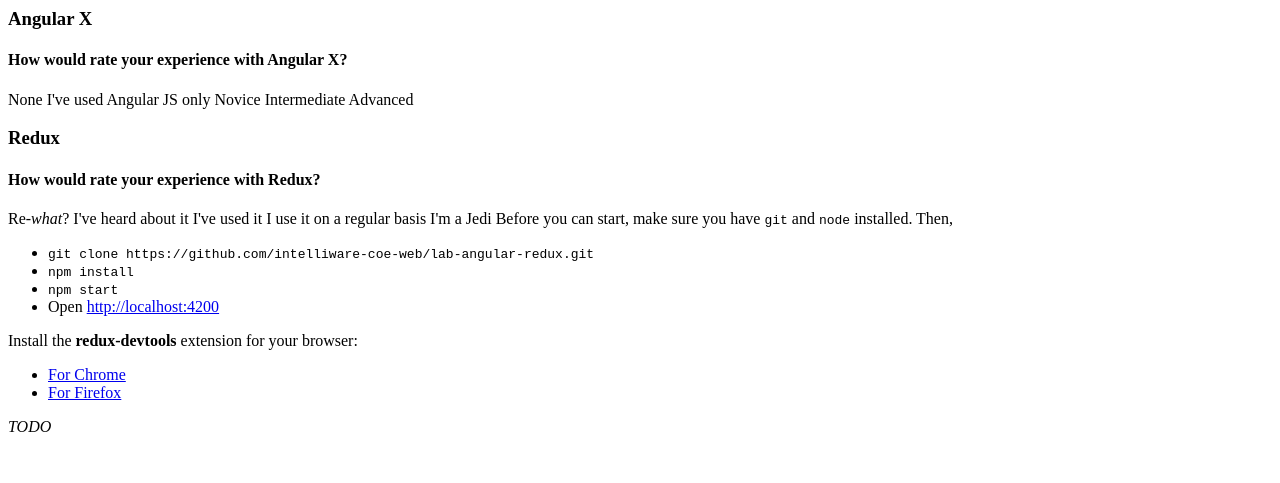
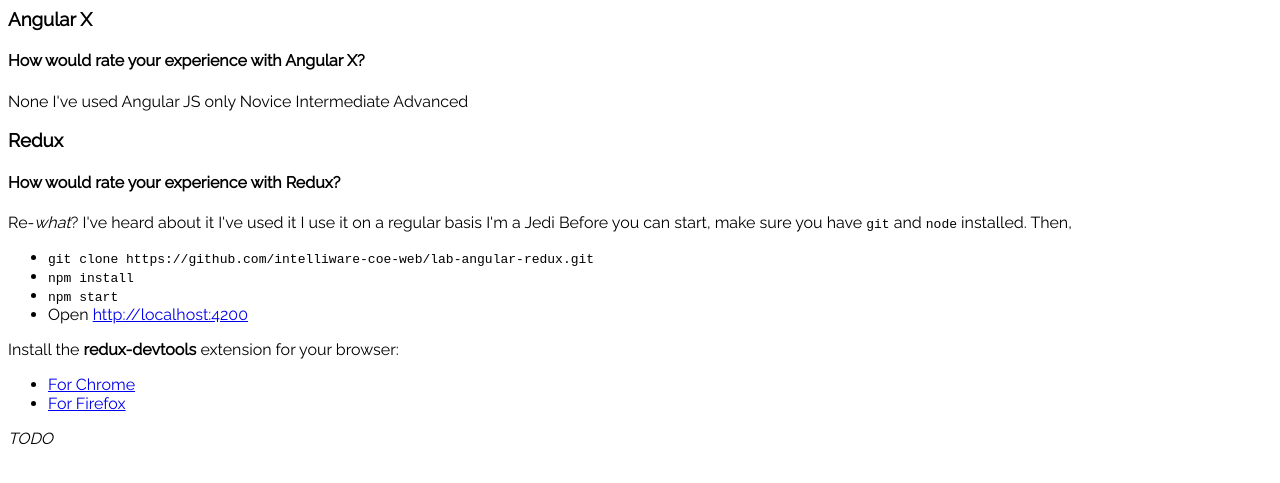
Before and after one commit to intelliware-coe-web/lab-angular-redux, a Jekyll site: the page built from docs/index.md, in a window 1280 px wide. Shown: the top 483 px of the page. Built offline with Jekyll 4.4.1, drawn with Linux system fonts in a browser that asks for light colours.

Commit message:
Finished up IWD styles

```diff
--- a/docs/_layouts/page.html
+++ b/docs/_layouts/page.html
@@ -4,10 +4,14 @@
         <link rel="import" href="{{ site.baseurl}}/assets/bower_components/codelab-components/google-codelab-step.html">
         <link rel="import" href="{{ site.baseurl}}/assets/bower_components/codelab-components/google-codelab-survey.html">
 
+        <link href="https://fonts.googleapis.com/css?family=Raleway" rel="stylesheet">
+
         <style is="custom-style">
             :root {
+                --iwd-light-blue: rgba(77, 144, 205, 1);
+                --iwd-blue: #3870A0;
                 --iwd-dark-blue: rgba(0, 71, 133, 1);
-                --iwd-light-blue: rgba(77, 144, 205, 1);
+
                 --iwd-grey: rgba(230, 230, 230, 1);
                 --iwd-green: rgba(154, 199, 60, 1);
                 --iwd-yellow: rgba(233, 189, 60, 1);
@@ -15,29 +19,56 @@
                 --google-codelab-survey-background: #fff7d7;
                 --google-codelab-survey-border: 5px solid var(--iwd-yellow);
 
-                --google-codelab-header-background: var(--iwd-light-blue);
-                --google-codelab-background: white;
+                --google-codelab-header-background: var(--iwd-blue);
+            }
+            body { font-family: 'Raleway', sans-serif; }
+
+            /**
+             * Instructions
+             */
+            /deep/ #contentContainer { background: #FAFAFA; } /* Container BG */
+            /deep/ .instructions #title { color: var(--iwd-dark-blue); } /*  Step title */
+
+
+            /deep/ paper-fab.navbutton { background: var(--iwd-light-blue); } /* Prev and next buttons */
+            /deep/ paper-fab.navbutton.donebutton { background: var(--iwd-green) !important; } /* Done button */
+
+
+            /**
+             * Steps
+             */
+            /deep/ .drawer-content-wrapper {
+                background: white !important;
+                border-right: 1px solid var(--iwd-blue);
             }
 
+            /* Current step - nav item */
             /deep/ .google-codelab.iron-selected.toc-item {
-                background: var(--iwd-dark-blue) !important;
+                background: var(--iwd-light-blue) !important;
                 color: white !important;
             }
+            /* Current step - step number */
+            /deep/ .google-codelab.iron-selected.toc-item i {
+                background: white !important;
+                color: var(--iwd-dark-blue)  !important;
+                border-color: var(--iwd-dark-blue) !important;
+            }
+            /* Current step - top line */
+            /deep/ .google-codelab.iron-selected.toc-item i::before {
+                border-color: var(--iwd-dark-blue) !important;
+            }
 
+            /* Completed step - step number */
             /deep/ .google-codelab.completed.toc-item i {
                 background: var(--iwd-green) !important;
                 border-color: var(--iwd-green) !important;
                 color: white !important;
             }
-            /deep/ .google-codelab.iron-selected.toc-item i::after,
+
+            /* Completed step - top and bottom lines */
+            /deep/ .google-codelab.completed.toc-item i::before,
             /deep/ .google-codelab.completed.toc-item i::after {
                 border-color: var(--iwd-green) !important;
-            }
-
-            /deep/ .google-codelab.iron-selected.toc-item i {
-                background: white !important;
-                color: var(--iwd-light-blue)  !important;
-                border-color: var(--iwd-light-blue) !important;
             }
         </style>
     </head>
```
